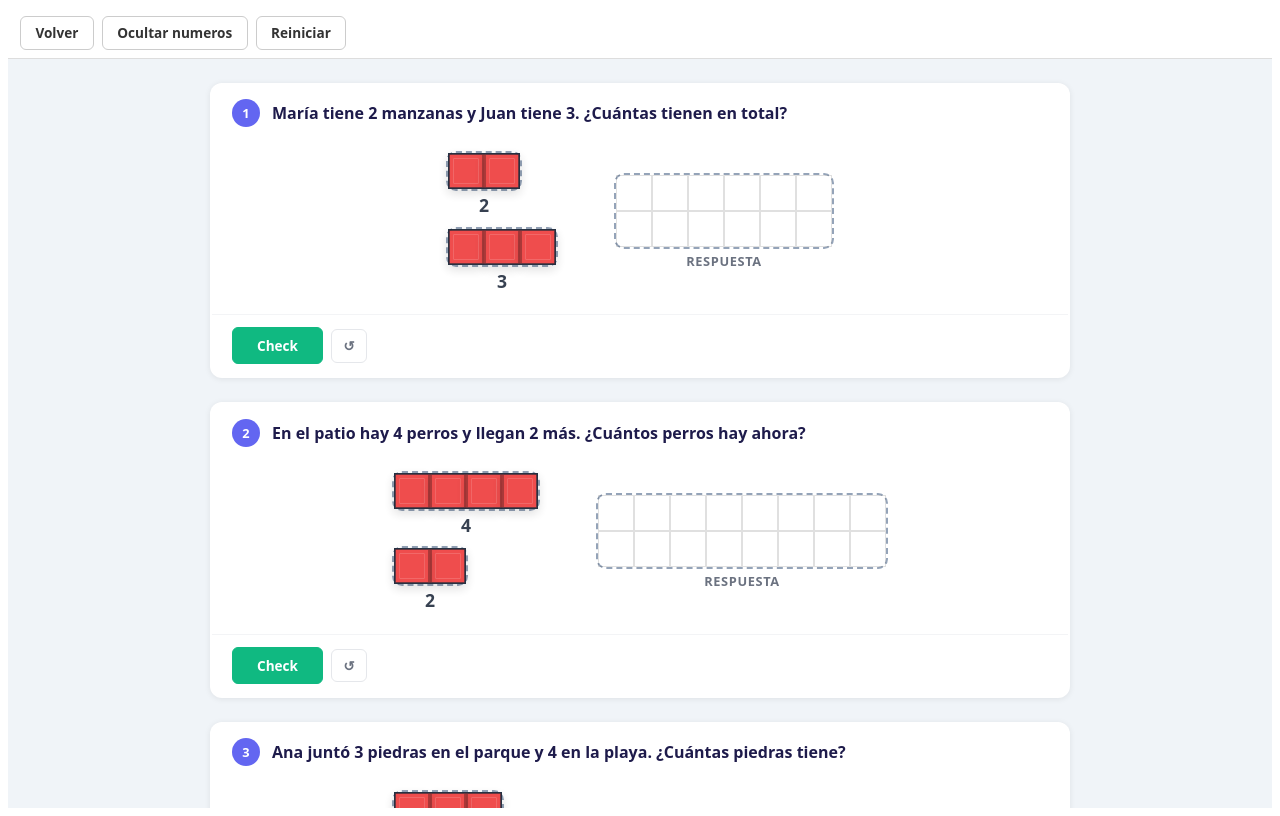
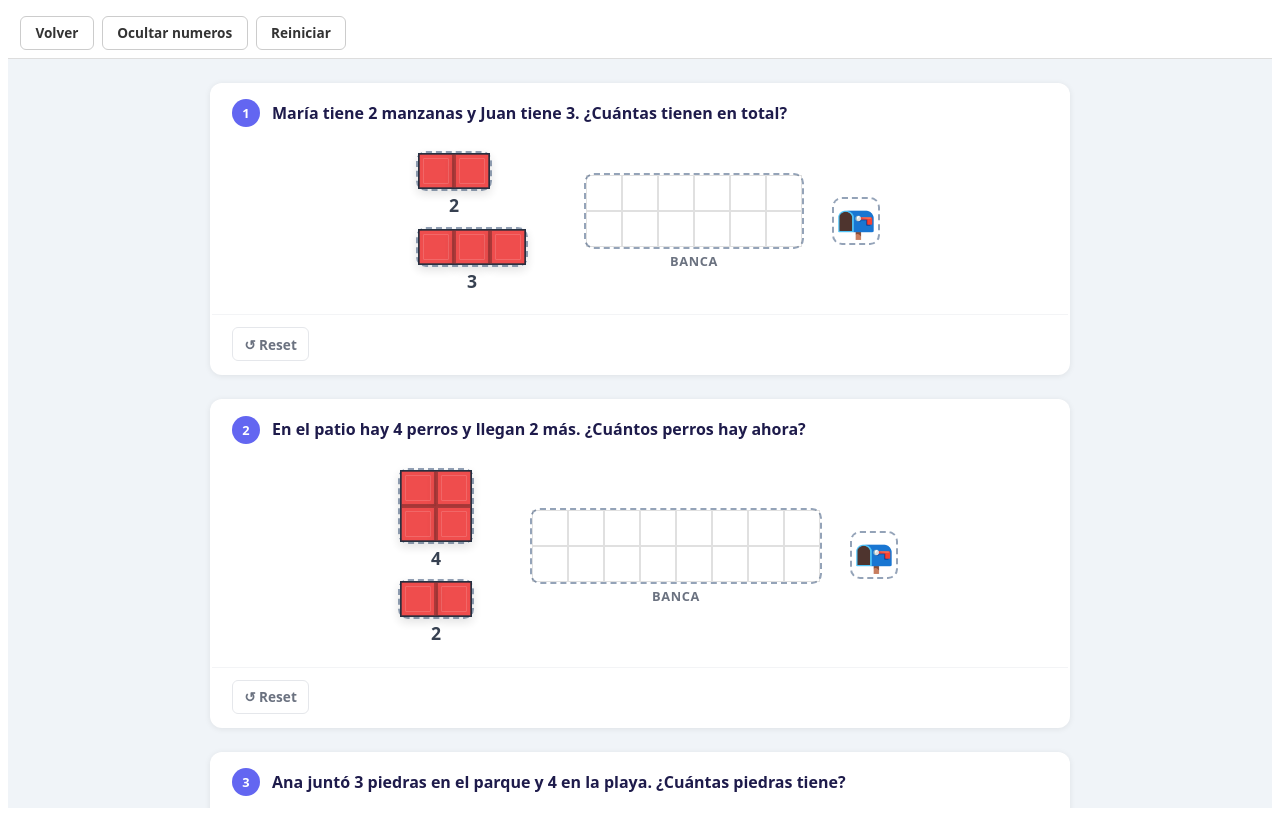
Before and after one commit to Newt90xz/BlockSystem, a Vue app: page / in a window 1280 px wide. Both pictures are taken after a click on the button "Demo de Ejercicios". Built offline with nearby package versions, Linux system fonts and the light colour scheme; the HTML template or start-up script is replaced by a standard one.

Commit message:
Updated nosnap and added dropzone
Updated nosnap prop logic to allow blocks to connect in certain grids instead of being a global set value.

Added dropzone, which can read the amount atached blocks in a figure thats dropped inside it. Logic was done to make sure it verifies the answer.

```diff
--- a/src/App.vue
+++ b/src/App.vue
@@ -32,17 +32,33 @@
               <span v-else-if="results[idx] === 'bad'" class="badge badge--bad">✗ Try again</span>
             </div>
 
-            <!-- Grids -->
+            <!-- Grids + Dropzone -->
             <div class="ex-grids">
-              <Blocks :key="keys[idx]" :config="buildConfig(ex, idx)" />
+              <div class="ex-grids-row">
+                <Blocks
+                  :ref="el => blocksRefs[idx] = el"
+                  :key="keys[idx]"
+                  :config="buildConfig(ex, idx)"
+                />
+                <div
+                  :ref="el => dropzoneRefs[idx] = el"
+                  class="dropzone"
+                  :class="{
+                    'dropzone--hover': dropzoneHover[idx],
+                    'dropzone--ok':    results[idx] === 'ok',
+                    'dropzone--bad':   results[idx] === 'bad',
+                  }"
+                >
+                  <span class="dropzone-icon">
+                    {{ results[idx] === 'ok' ? '📬' : dropzoneHover[idx] ? '📭' : '📭' }}
+                  </span>
+                </div>
+              </div>
             </div>
 
             <!-- Footer -->
             <div class="ex-footer">
-              <button class="btn-verify" :disabled="results[idx] === 'ok'" @click="verify(idx, ex)">
-                {{ results[idx] === 'ok' ? 'Correcto!' : 'Check' }}
-              </button>
-              <button class="btn-reset" @click="resetExercise(idx)">↺</button>
+              <button class="btn-reset" @click="resetExercise(idx)">↺ Reset</button>
             </div>
           </div>
 
@@ -54,64 +70,87 @@
 </template>
 
 <script setup>
-import { ref } from 'vue';
+import { ref, onMounted, onUnmounted } from 'vue';
 import Blocks from './components/Blocks.vue';
 
 // ── SCREEN ──
 const screen = ref(null);
 
 // ── EXERCISES ──
-// Each exercise declares: text, nums (operands), answer (expected block count).
 const exercises = [
   { text: "María tiene 2 manzanas y Juan tiene 3. ¿Cuántas tienen en total?", nums: [2, 3], answer: 5 },
   { text: "En el patio hay 4 perros y llegan 2 más. ¿Cuántos perros hay ahora?", nums: [4, 2], answer: 6 },
   { text: "Ana juntó 3 piedras en el parque y 4 en la playa. ¿Cuántas piedras tiene?", nums: [3, 4], answer: 7 },
 ];
 
-const keys = ref(exercises.map((_, i) => i * 100));
-const results = ref(exercises.map(() => null));
-const showLabels = ref(true);
+const keys        = ref(exercises.map((_, i) => i * 100));
+const results     = ref(exercises.map(() => null));
+const showLabels  = ref(true);
+const blocksRefs  = ref(exercises.map(() => null));  // refs to each Blocks instance
+const dropzoneRefs = ref(exercises.map(() => null)); // refs to each dropzone div
+const dropzoneHover = ref(exercises.map(() => false)); // hover highlight per exercise
+
+// Grid shape: odd → n×1, even → 2 cols × n/2 rows.
+const gridShape = (n) => n % 2 === 0
+  ? { cols: 2, rows: n / 2 }
+  : { cols: n, rows: 1 };
 
 // Build the Blocks config for a given exercise.
-// One grid per operand (pre-filled) + one empty answer grid.
+// Operand grids: noSnap true. Banca grid: noSnap false (blocks can connect).
 const buildConfig = (ex, idx) => ({
-  inline: true,
-  inlineColumns: 2,
-  noSnap: true,
-  showToolbar: false,
+  inline:         true,
+  inlineColumns:  2,
+  showToolbar:    false,
   showGridLabels: showLabels.value,
-  maxBloques: ex.answer * 2,
-  storageKey: `ex_${idx}_${keys.value[idx]}`,
+  maxBloques:     ex.answer * 2,
+  storageKey:     `ex_${idx}_${keys.value[idx]}`,
   grids: [
     ...ex.nums.map(n => ({
-      label: `${n}`,
-      cols: n,
-      rows: 1,
+      label:         `${n}`,
+      ...gridShape(n),
       initialBlocks: [n],
-      isAnswer: false,
-      showLabel: false,
-      showCount: false,
+      isAnswer:      false,
+      showLabel:     false,
+      showCount:     false,
+      noSnap:        true,
     })),
     {
-      label: 'Respuesta',
-      cols: Math.max(ex.answer, Math.max(...ex.nums) * 2),
-      rows: 2,
+      label:         'Banca',
+      cols:          Math.max(ex.answer, Math.max(...ex.nums) * 2),
+      rows:          2,
       initialBlocks: [],
-      isAnswer: true,
-      showLabel: true,
-      showCount: false,
+      isAnswer:      true,
+      showLabel:     true,
+      showCount:     false,
+      noSnap:        false,
     },
   ],
 });
 
-// Count blocks in the answer grid and compare to expected answer.
-const verify = (idx, ex) => {
-  const raw = localStorage.getItem(`ex_${idx}_${keys.value[idx]}`);
-  const blocks = raw ? JSON.parse(raw) : [];
-  const answerGridId = ex.nums.length; // answer grid is always the last one
-  const inAnswer = blocks.filter(b => b.gridId === answerGridId).length;
+// Check if a point is inside a DOM element's bounding rect.
+const isOverElement = (el, x, y) => {
+  if (!el) return false;
+  const r = el.getBoundingClientRect();
+  return x >= r.left && x <= r.right && y >= r.top && y <= r.bottom;
+};
 
-  if (inAnswer === ex.answer) {
+// On every document mouseup, check if the mouse released over any dropzone.
+// This fires after Blocks.vue's own mouseup, so the groups are already updated.
+const onDocumentMouseUp = (e) => {
+  exercises.forEach((ex, idx) => {
+    dropzoneHover.value[idx] = false;
+    if (!isOverElement(dropzoneRefs.value[idx], e.clientX, e.clientY)) return;
+    if (results.value[idx] === 'ok') return;
+
+    const instance  = blocksRefs.value[idx];
+    if (!instance) return;
+
+    const bancaGridId = ex.nums.length; // banca is always the last grid
+    const groups      = instance.getConnectedGroups();
+    const bancaGroups = groups.filter(g => g.gridId === bancaGridId);
+    const correct     = bancaGroups.length === 1 && bancaGroups[0].count === ex.answer;
+
+    if (correct) {
       results.value[idx] = 'ok';
     } else {
       results.value[idx] = 'bad';
@@ -120,7 +159,25 @@ const verify = (idx, ex) => {
         keys.value[idx]++;
       }, 1000);
     }
+  });
 };
+
+// Update dropzone hover highlight during drag.
+const onDocumentMouseMove = (e) => {
+  exercises.forEach((_, idx) => {
+    dropzoneHover.value[idx] = isOverElement(dropzoneRefs.value[idx], e.clientX, e.clientY);
+  });
+};
+
+onMounted(() => {
+  document.addEventListener('mouseup',   onDocumentMouseUp);
+  document.addEventListener('mousemove', onDocumentMouseMove);
+});
+
+onUnmounted(() => {
+  document.removeEventListener('mouseup',   onDocumentMouseUp);
+  document.removeEventListener('mousemove', onDocumentMouseMove);
+});
 
 const resetExercise = (idx) => {
   results.value[idx] = null;
@@ -264,9 +321,60 @@ const resetAll = () => {
 }
 
 .ex-grids {
-  min-height: 120px;
   padding: 8px 0;
   overflow: visible;
+}
+
+.ex-grids-row {
+  display: flex;
+  align-items: center;
+  justify-content: center;
+  gap: 12px;
+  padding: 0 12px;
+}
+
+/* Dropzone */
+.dropzone {
+  display: flex;
+  align-items: center;
+  justify-content: center;
+  width: 48px;
+  height: 48px;
+  border: 2px dashed #94a3b8;
+  border-radius: 10px;
+  flex-shrink: 0;
+  align-self: center;
+  transition: transform 0.15s ease, border-color 0.15s, background 0.15s;
+  cursor: default;
+}
+
+.dropzone--hover {
+  border-color: #6366f1;
+  background: rgba(99,102,241,0.06);
+  transform: scale(1.12);
+}
+
+.dropzone--ok {
+  border-color: #10b981;
+  background: rgba(16,185,129,0.06);
+  transform: scale(1.0);
+}
+
+.dropzone--bad {
+  border-color: #ef4444;
+  background: rgba(239,68,68,0.06);
+}
+
+.dropzone-icon {
+  font-size: 2rem;
+  pointer-events: none;
+  transition: transform 0.15s ease;
+  line-height: 1;
+  user-select: none;
+}
+
+.dropzone--hover .dropzone-icon {
+  transform: scale(1.1);
 }
 
 .ex-footer {
@@ -299,23 +407,6 @@ button:disabled {
   cursor: default;
 }
 
-.btn-verify {
-  background: #10b981;
-  border-color: #10b981;
-  color: white;
-  padding: 0.5rem 1.5rem;
-}
-
-.btn-verify:hover:not(:disabled) {
-  background: #059669;
-}
-
-.btn-verify:disabled {
-  background: #d1fae5;
-  border-color: #10b981;
-  color: #065f46;
-}
-
 .btn-reset {
   padding: 0.4rem 0.7rem;
   border-color: #e5e7eb;
--- a/src/components/Blocks.vue
+++ b/src/components/Blocks.vue
@@ -60,6 +60,7 @@ const buildGridDefs = (rawGrids) =>
       isAnswer: g.isAnswer ?? false,
       showLabel: g.showLabel ?? true,
       showCount: g.showCount ?? true,
+      noSnap: g.noSnap ?? cfg.value.noSnap,
     }))
     : [
       {
@@ -529,19 +530,25 @@ const refreshGroups = ({ immediate = false } = {}) => {
 };
 
 const refreshGroupsNow = () => {
-  if (cfg.value.noSnap) {
-    // No snap: all blocks isolated, no connections.
-    blocks.value.forEach(b => { b.isConnected = false; b.groupSum = null; delete b.visuallySeparated; });
-    adjacentGroups.value = [];
-    connections.value = [];
-    saveToStorage();
-    return;
-  }
-
-  // Build groups by adjacency.
+  // Per-grid noSnap: falls back to global cfg.value.noSnap if not set on the grid.
+  const isNoSnap = (gridId) =>
+    gridDefs.value.find(g => g.id === gridId)?.noSnap ?? cfg.value.noSnap;
+
+  // Isolate blocks in noSnap grids first.
+  blocks.value.forEach(b => {
+    if (isNoSnap(b.gridId)) {
+      b.isConnected = false;
+      b.groupSum = null;
+      delete b.visuallySeparated;
+    }
+  });
+
+  // Build groups only from blocks in snap-enabled grids.
   const groups = [];
   blocks.value.forEach((b1) => {
+    if (isNoSnap(b1.gridId)) return;
     blocks.value.forEach((b2) => {
+      if (isNoSnap(b2.gridId)) return;
       if (b1.id >= b2.id) return;
       if (b1.gridId !== b2.gridId) return;
       if (!areAdjacent(b1, b2)) return;
@@ -1532,7 +1539,7 @@ const handleKeyDown = (e) => {
   );
 
   if ((e.key === "x" || e.key === "X") && !inInput) {
-    if (cfg.value.noSnap) return;
+    if (gridDefs.value.every(g => g.noSnap)) return;
     e.preventDefault();
     toggleCuttingMode();
   }
@@ -1579,6 +1586,17 @@ onUnmounted(() => {
   document.removeEventListener("keydown", handleKeyDown);
   window.removeEventListener("resize", onResize);
 });
+
+// Expose connected groups so parent components can verify answers.
+// Returns [{ gridId, blockIds, count }] for every connected group.
+const getConnectedGroups = () =>
+  adjacentGroups.value.map(ids => ({
+    gridId:   blocks.value.find(b => b.id === ids[0])?.gridId ?? null,
+    blockIds: ids,
+    count:    ids.length,
+  }));
+
+defineExpose({ getConnectedGroups });
 </script>
 
 <template>
```
Also changed, not shown: 1 other file (tests, documents, lock files or other folders). Lines whose indentation alone changed are shown as unchanged.
